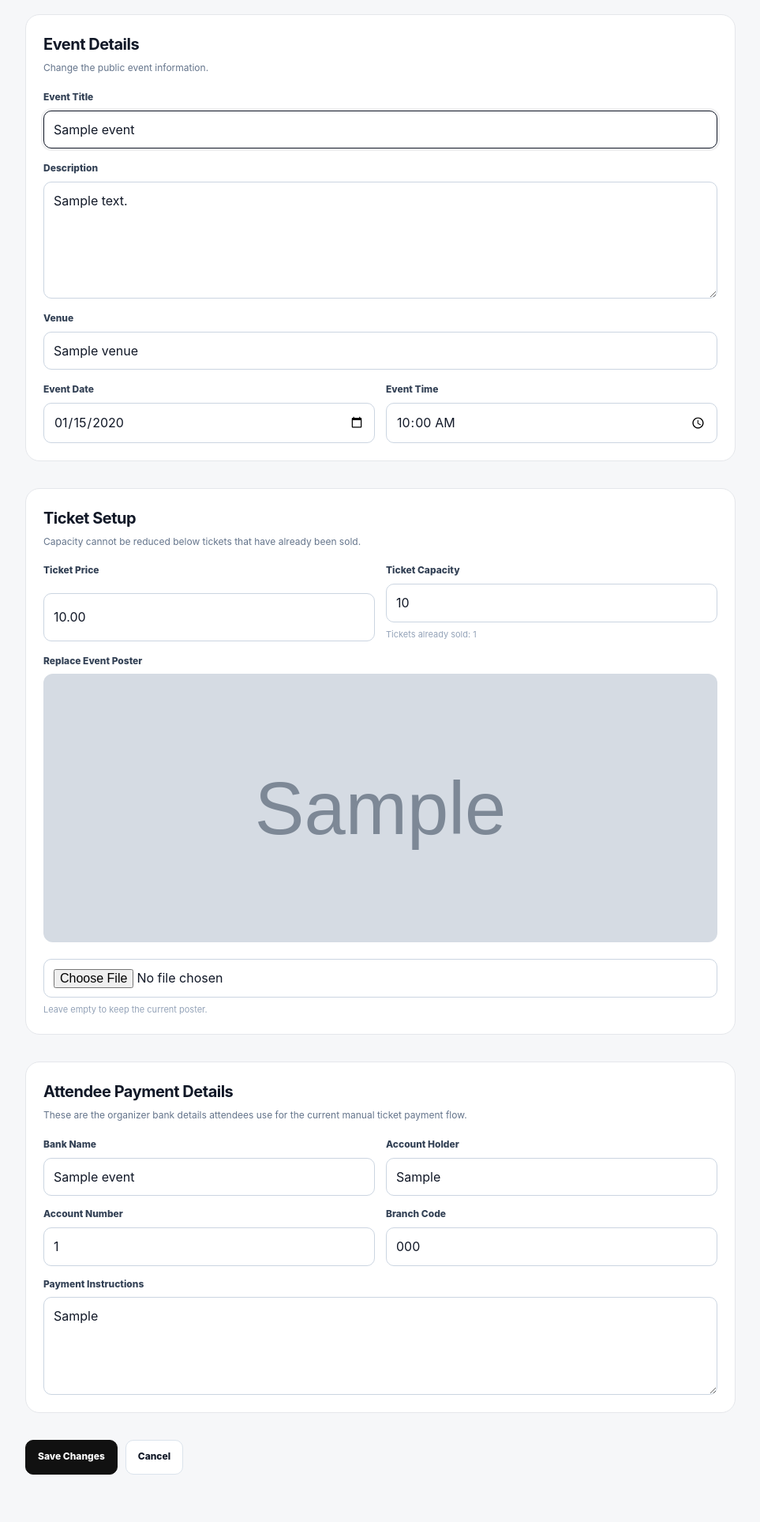
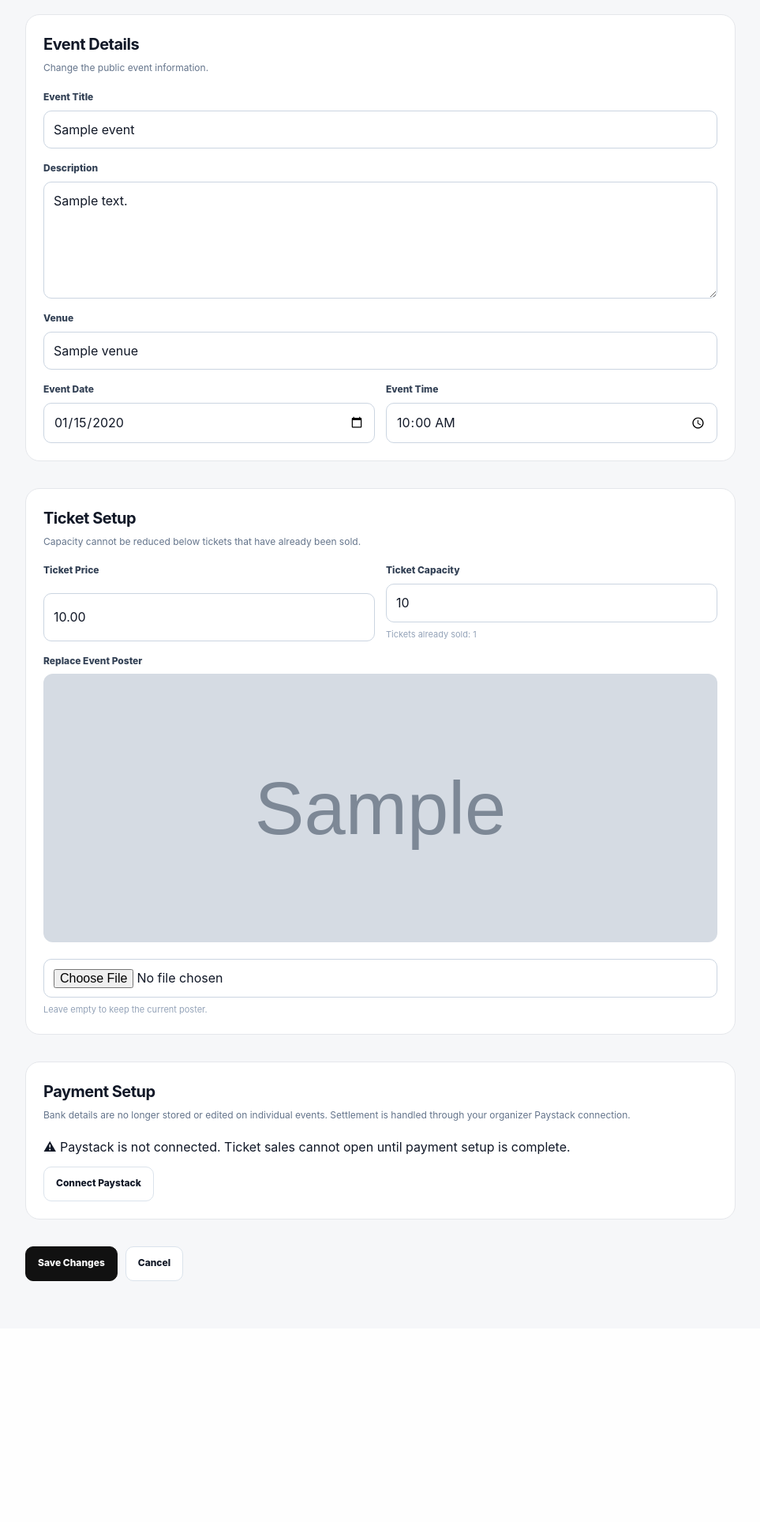
Before and after one commit to LasieHlongwane/tikete, a Flask app: template templates/admin/edit_event.html in a window 1280 px wide. Shown: the part 290-2217 px from the top of the page at 79% size, without its empty margins (158-1121 px from the left). After the commit the page ends 1912 px from the top, so only its background shows below. Run offline with Flask 3, Linux system fonts and the light colour scheme; the template is opened without the code that fills it: most values are stand-ins (such as "Sample title", 1, 10 or a date in 2020); grey boxes marked "Sample" are stand-in pictures; some libraries are stand-ins or nearby versions.

Commit message:
Refactor payment setup and clean up HTML
Updated payment setup section and removed unused code.

```diff
--- a/templates/admin/edit_event.html
+++ b/templates/admin/edit_event.html
@@ -350,10 +350,10 @@
                 11px 12px;
 
             background:
-                #ffffff !important;
+                #ffffff;
 
             color:
-                #111827 !important;
+                #111827;
 
             border:
                 1px solid #cbd5e1;
@@ -366,47 +366,6 @@
 
             font:
                 inherit;
-
-            opacity:
-                1 !important;
-
-            pointer-events:
-                auto !important;
-
-            user-select:
-                text !important;
-
-            -webkit-user-select:
-                text !important;
-
-            cursor:
-                text;
-        }
-
-
-        input[type="date"],
-        input[type="time"],
-        input[type="number"],
-        input[type="file"] {
-
-            pointer-events:
-                auto !important;
-
-            cursor:
-                pointer;
-        }
-
-
-        input:disabled,
-        textarea:disabled,
-        input[readonly],
-        textarea[readonly] {
-
-            opacity:
-                1;
-
-            pointer-events:
-                auto;
         }
 
 
@@ -777,7 +736,6 @@
                         id="title"
                         name="title"
                         type="text"
-                        autocomplete="off"
                         value="{{ event.title }}"
                         required
                     >
@@ -810,7 +768,6 @@
                         id="venue"
                         name="venue"
                         type="text"
-                        autocomplete="off"
                         value="{{ event.venue or '' }}"
                     >
 
@@ -953,110 +910,43 @@
         <section class="card">
 
             <h2>
-                Attendee Payment Details
+                Payment Setup
             </h2>
 
             <p class="card-copy">
-                These are the organizer bank details attendees
-                use for the current manual ticket payment flow.
+                Bank details are no longer stored or edited on
+                individual events. Settlement is handled through
+                your organizer Paystack connection.
             </p>
 
 
-            <div class="grid">
+            {% if event.organizer and event.organizer.is_payment_connected %}
 
-                <div class="group">
-
-                    <label for="bank_name">
-                        Bank Name
-                    </label>
-
-                    <input
-                        id="bank_name"
-                        name="bank_name"
-                        type="text"
-                        autocomplete="off"
-                        value="{{ event.bank_name or '' }}"
-                    >
-
+                <div class="payment-note">
+                    ✓ Paystack Connected<br>
+                    Settlement account ••••
+                    {{ event.organizer.payment_account_last4 }}
                 </div>
 
+            {% else %}
 
-                <div class="group">
-
-                    <label for="account_holder">
-                        Account Holder
-                    </label>
-
-                    <input
-                        id="account_holder"
-                        name="account_holder"
-                        type="text"
-                        autocomplete="off"
-                        value="{{ event.account_holder or '' }}"
-                    >
-
+                <div class="payment-note">
+                    ⚠ Paystack is not connected.
+                    Ticket sales cannot open until payment
+                    setup is complete.
                 </div>
 
-            </div>
+                <a
+                    href="{{ url_for(
+                        'admin_payments'
+                    ) }}"
+                    class="button button-secondary"
+                    style="margin-top: 12px;"
+                >
+                    Connect Paystack
+                </a>
 
-
-            <div
-                class="grid"
-                style="margin-top: 14px;"
-            >
-
-                <div class="group">
-
-                    <label for="account_number">
-                        Account Number
-                    </label>
-
-                    <input
-                        id="account_number"
-                        name="account_number"
-                        type="text"
-                        autocomplete="off"
-                        value="{{ event.account_number or '' }}"
-                    >
-
-                </div>
-
-
-                <div class="group">
-
-                    <label for="branch_code">
-                        Branch Code
-                    </label>
-
-                    <input
-                        id="branch_code"
-                        name="branch_code"
-                        type="text"
-                        autocomplete="off"
-                        value="{{ event.branch_code or '' }}"
-                    >
-
-                </div>
-
-            </div>
-
-
-            <div
-                class="group"
-                style="margin-top: 14px;"
-            >
-
-                <label for="payment_instructions">
-                    Payment Instructions
-                </label>
-
-                <textarea
-                    id="payment_instructions"
-                    name="payment_instructions"
-                    rows="4"
-                >{{ event.payment_instructions or '' }}</textarea>
-
-            </div>
+            {% endif %}
 
         </section>
 
@@ -1088,60 +978,6 @@
 </div>
 
 
-
-<script>
-
-    // =========================================================
-    // EDIT FORM SAFETY
-    // =========================================================
-    //
-    // The edit page must never render its form controls as
-    // disabled/read-only. This also protects against accidental
-    // attributes introduced by browser extensions or future CSS.
-    // =========================================================
-
-    document.addEventListener(
-        "DOMContentLoaded",
-        function () {
-
-            const editableControls = document.querySelectorAll(
-                "form input, form textarea"
-            );
-
-            editableControls.forEach(
-                function (control) {
-
-                    control.removeAttribute(
-                        "readonly"
-                    );
-
-                    control.removeAttribute(
-                        "disabled"
-                    );
-
-                    control.style.pointerEvents =
-                        "auto";
-
-                    control.style.opacity =
-                        "1";
-                }
-            );
-
-
-            const titleInput = document.getElementById(
-                "title"
-            );
-
-            if (titleInput) {
-
-                titleInput.focus();
-            }
-
-        }
-    );
-
-</script>
-
 </body>
 
 </html>
```
